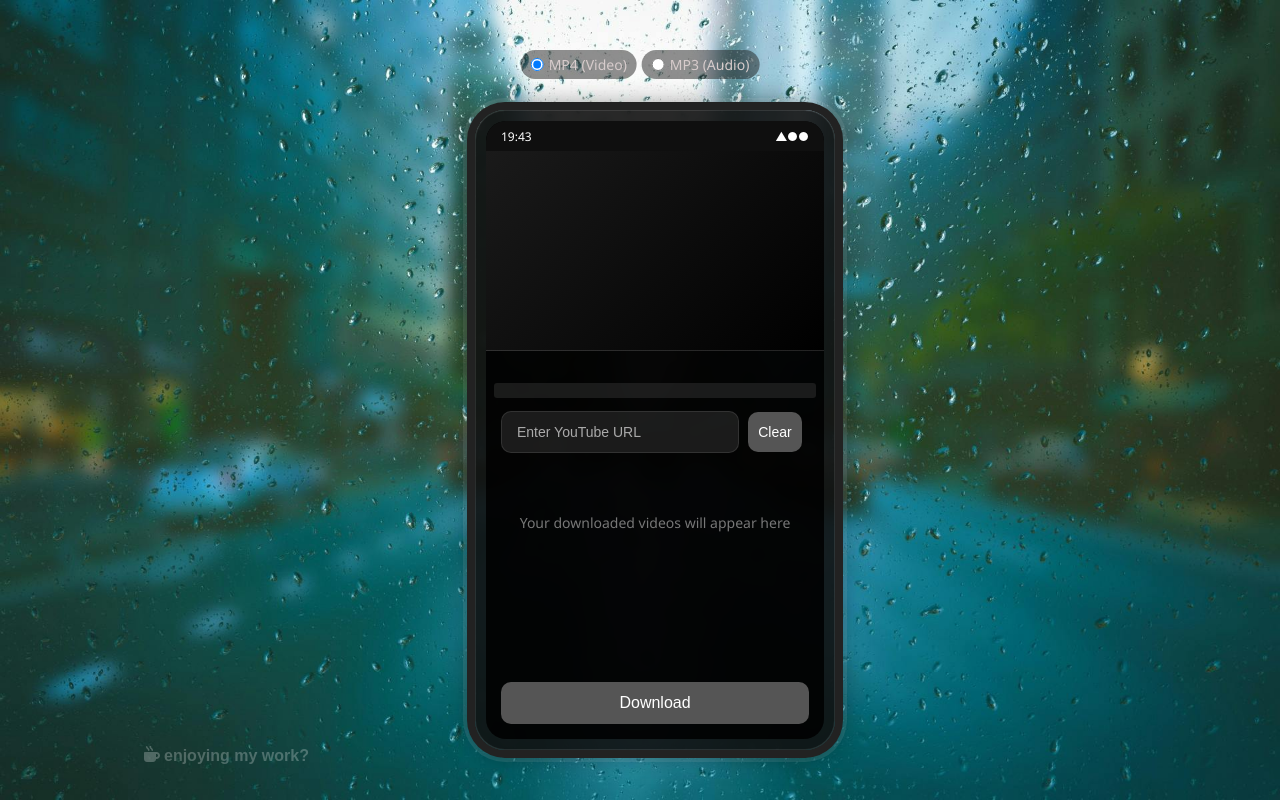
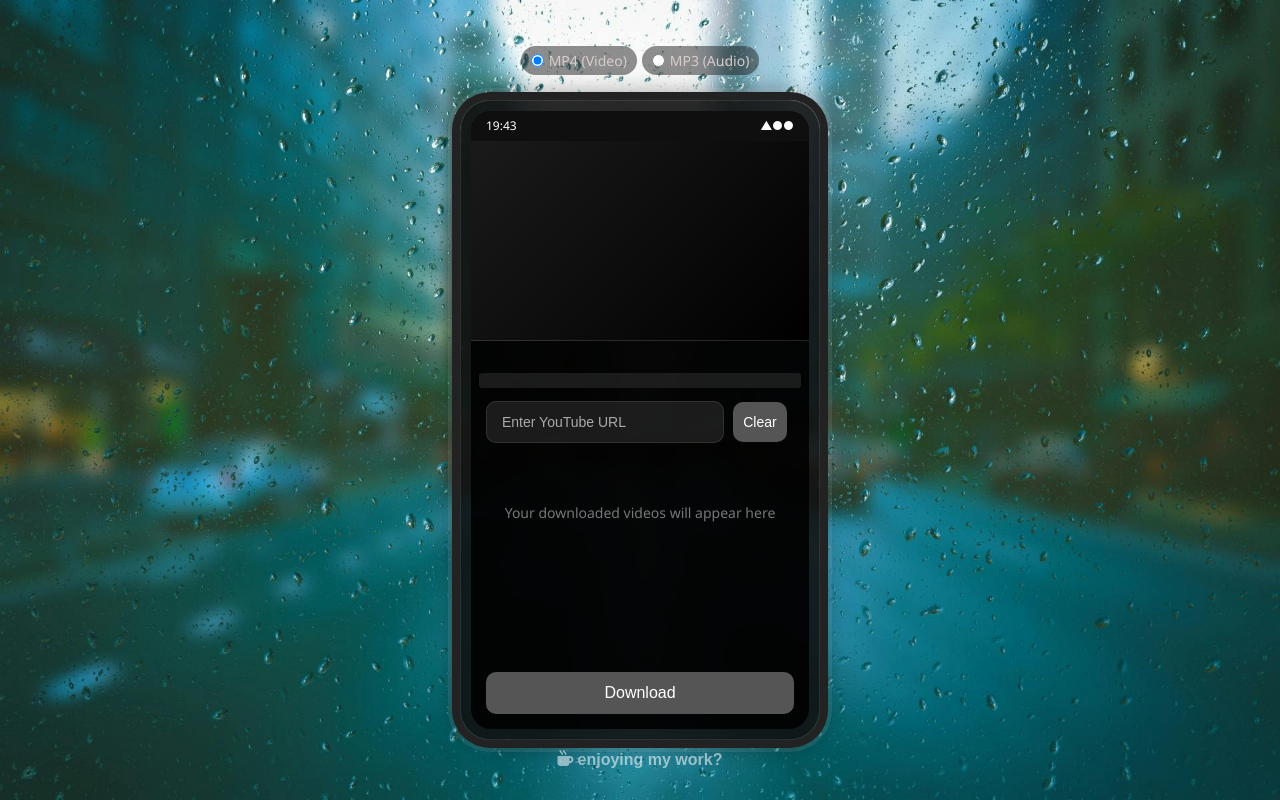
Before and after one commit to 1efferson/YouTube_Downloader, a Flask app: page / in a window 1280 px wide. Run offline with Flask 3, Linux system fonts and the light colour scheme; some libraries are stand-ins or nearby versions.

Commit message:
added page wrapper

```diff
--- a/static/style.css
+++ b/static/style.css
@@ -17,37 +17,21 @@ body {
   padding: 20px;
 }
 
-.buymeacoffee {
-  position: fixed;
-  bottom: 3%;
-  left: 10%;
-  display: inline-flex;
+.page-wrapper {
+  display: flex;
+  flex-direction: column;
   align-items: center;
-  padding: 10px 16px;
-  border-radius: 8px;
-  text-decoration: none;
-  font-weight: bold;
-  font-family: sans-serif;
-  color: #ffffff5c;
-  opacity: 0.7;
-  transition: opacity 0.3s ease;
-
-}
-
-.buymeacoffee:hover {
-  opacity: 1;
-  color: #000;
+  width: 100%;
 }
 
 /* Phone Container */
 .phone-container {
   width: 360px;
   height: 640px;
-  margin-top: 60px; /* Added margin to push down */
   border-radius: 30px;
   background: rgba(17, 17, 17, 0.9);
 
-   /* box-shadow (X-offset Y-offset blur-radius spread-radius color) */
+/*box-shadow (X-offset Y-offset blur-radius spread-radius color) */
   box-shadow: 0 0 0 8px #222, 0 0 30px rgba(0, 0, 0, 0.6),
     0 0 0 12px rgba(255, 255, 255, 0.1);
   overflow: hidden;
@@ -165,14 +149,15 @@ body {
   justify-content: center;
   align-items: center;
   gap: 5px;
-  margin: 40px 0;
+  margin: 10px;
   color: rgb(215, 204, 204);
   font-size: 14px;
-  position: fixed;
+  position: sticky;
   top: 0;
   left: 50%;
-  transform: translateX(-50%);
+  transform: translateX(-50%,-50%);
 }
+
 
 .format-options label {
   display: flex;
@@ -335,3 +320,25 @@ body {
 .clear-btn:hover {
   background: #777;
 }
+
+.buymeacoffee {
+  position: sticky;
+
+
+  display: inline-flex;
+  align-items: center;
+  margin: 10px;
+  border-radius: 8px;
+  text-decoration: none;
+  font-weight: bold;
+  font-family: sans-serif;
+  color: #ffffff8b;
+  opacity: 1;
+  transition: opacity 0.3s ease;
+
+}
+
+.buymeacoffee:hover {
+  opacity: 1;
+  color: #000;
+}
--- a/templates/index.html
+++ b/templates/index.html
@@ -15,6 +15,7 @@
     <meta name="viewport" content="width=device-width, initial-scale=1" />
   </head>
   <body>
+    <div class="page-wrapper">
       <!-- Input Area -->
       <div class="input-area">
         <div class="format-options">
@@ -75,7 +76,9 @@
 
           <!-- Recent Downloads -->
           <div class="recent-downloads" id="recent-downloads">
-          <div class="empty-state">Your downloaded videos will appear here</div>
+            <div class="empty-state">
+              Your downloaded videos will appear here
+            </div>
           </div>
 
           <button class="download-btn" id="download-btn" disabled>
@@ -87,10 +90,19 @@
       <footer>
         <div>
           <!-- Buy Me a Coffee Button -->
-            <a class= "buymeacoffee" href="https://coff.ee/JephDean" target="_blank">
-              <i class="fas fa-mug-hot" style="margin-right: 4px; margin-bottom:4px;"></i> enjoying my work?
+          <a
+            class="buymeacoffee"
+            href="https://coff.ee/JephDean"
+            target="_blank"
+          >
+            <i
+              class="fas fa-mug-hot"
+              style="margin-right: 4px; margin-bottom: 4px"
+            ></i>
+            enjoying my work?
           </a>
         </div>
       </footer>
+    </div>
   </body>
 </html>
```
Lines whose indentation alone changed are shown as unchanged.
